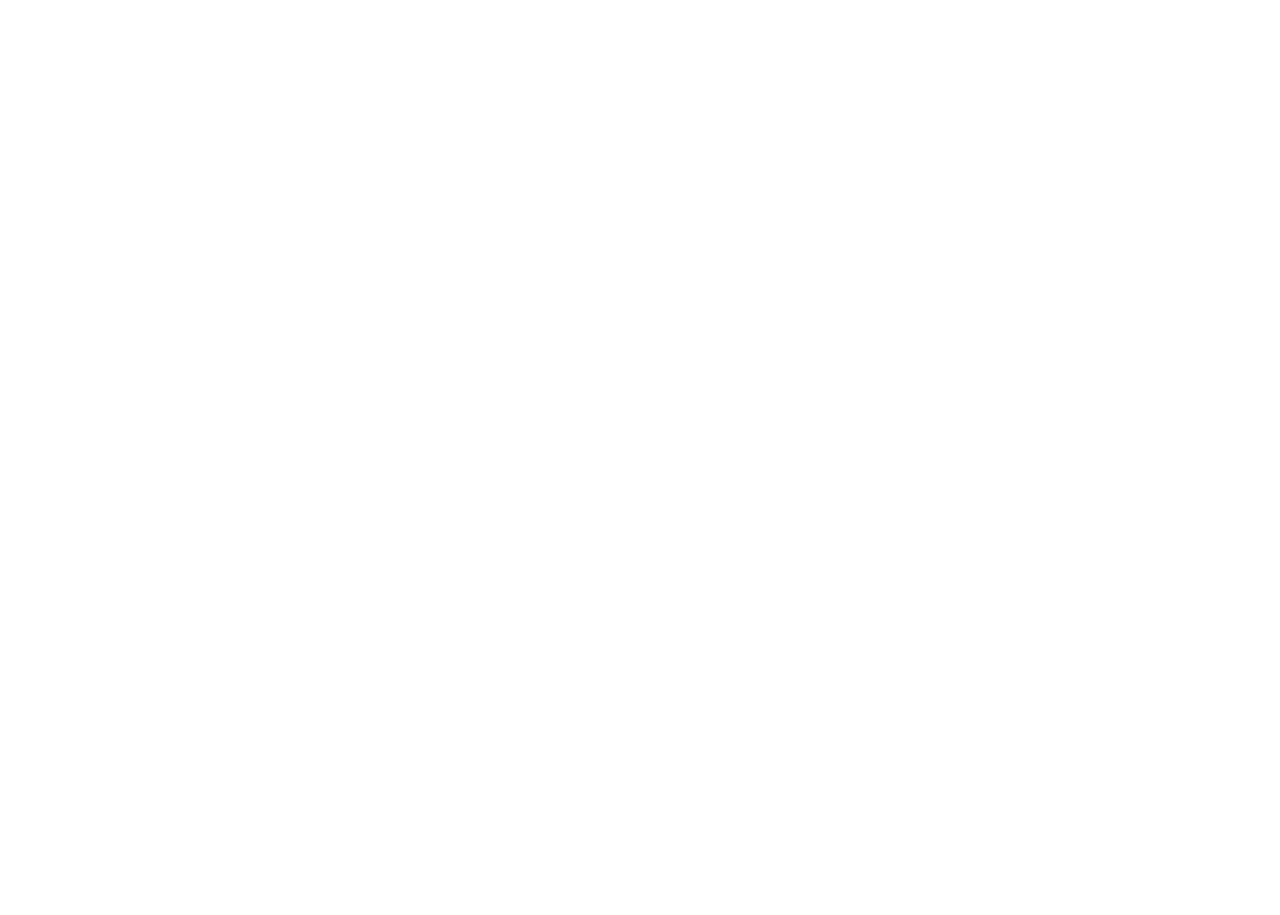
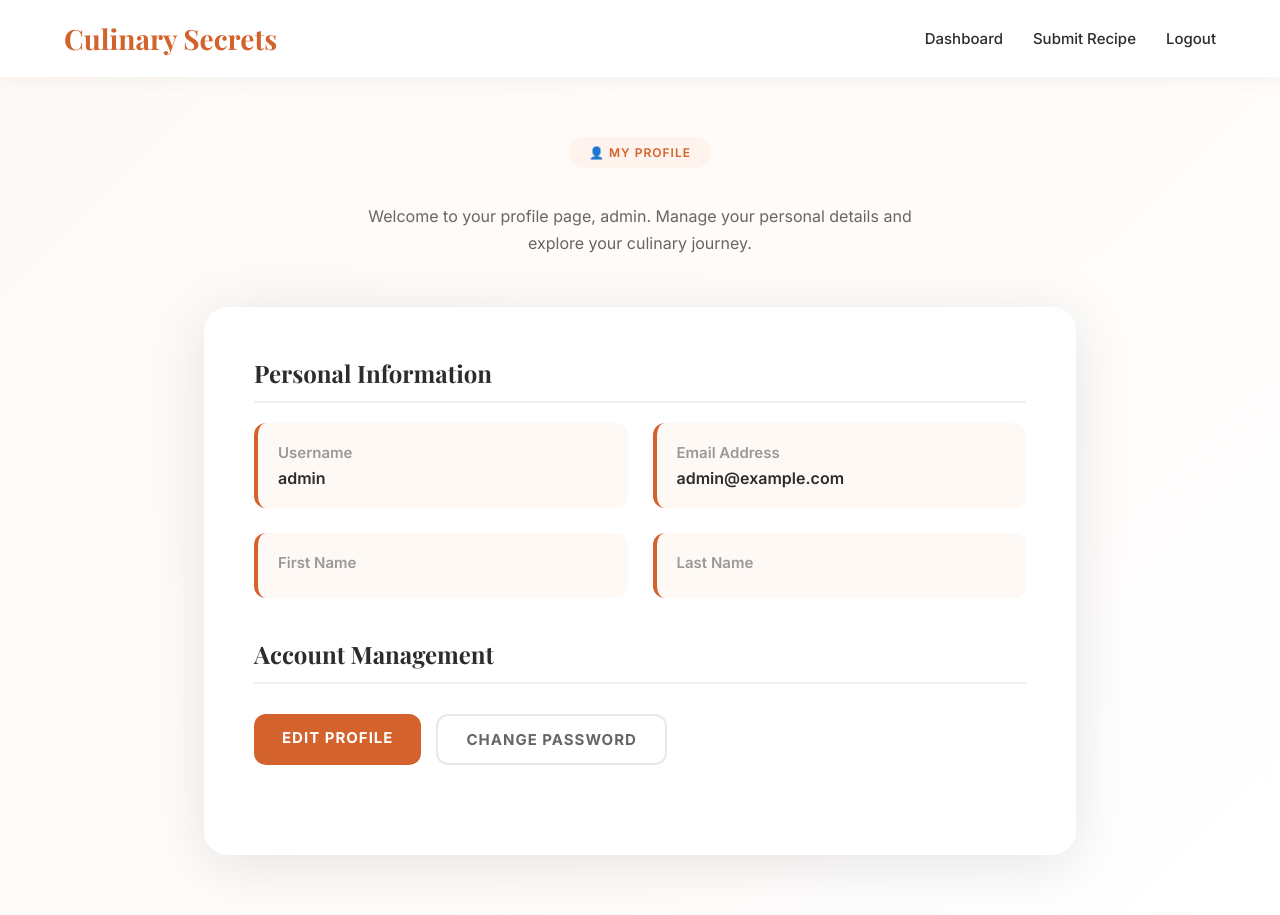
Before and after one commit to Duaby/web-dev-full, a Django app: page /accounts/profile/ in a window 1280 px wide. Before the commit the page is empty. Before the commit the page ends 800 px from the top, so only its background shows below. Run offline with Django 5.2, Linux system fonts and the light colour scheme; a user stored in the database is signed in; data comes from the database, SQL or seed files in the repository; tables that the repository leaves empty hold one stand-in row (values such as "Sample post").

Commit message:
Added profile.html page

```diff
--- a/accounts/templates/accounts/guest_recipes.html
+++ b/accounts/templates/accounts/guest_recipes.html
@@ -472,7 +472,7 @@
         {% if recipes %}
             <div class="recipes-grid">
                 {% for recipe in recipes %}
-                    <div class="recipe-card" onclick="window.location.href='{% url 'accounts:recipe_detail' recipe.slug %}'">
+                    <div class="recipe-card" onclick='window.location.href="{% url "accounts:recipe_detail" recipe.slug %}"'>
                         <div class="recipe-image">
                             {% if recipe.category.name == "Italian" %}🍝
                             {% elif recipe.category.name == "American" %}🍔
--- a/accounts/templates/accounts/profile.html
+++ b/accounts/templates/accounts/profile.html
@@ -0,0 +1,259 @@
+<!DOCTYPE html>
+<html lang="en">
+<head>
+    <meta charset="UTF-8">
+    <meta name="viewport" content="width=device-width, initial-scale=1.0">
+    <title>My Profile - Culinary Secrets</title>
+    <link href="https://fonts.googleapis.com/css2?family=Playfair+Display:wght@400;600;700;900&family=Inter:wght@300;400;500;600;700&display=swap" rel="stylesheet">
+    <style>
+        * {
+            margin: 0;
+            padding: 0;
+            box-sizing: border-box;
+        }
+
+        body {
+            font-family: 'Inter', sans-serif;
+            background: linear-gradient(135deg, #fef9f5 0%, #fff 100%);
+            color: #2c2c2c;
+            min-height: 100vh;
+        }
+
+        /* Navbar */
+        .navbar {
+            background: rgba(255,255,255,0.98);
+            padding: 20px 5%;
+            box-shadow: 0 2px 20px rgba(0,0,0,0.05);
+            display: flex;
+            justify-content: space-between;
+            align-items: center;
+        }
+
+        .logo {
+            font-family: 'Playfair Display', serif;
+            font-size: 28px;
+            font-weight: 700;
+            color: #d4622c;
+            text-decoration: none;
+        }
+
+        .nav-links {
+            display: flex;
+            gap: 30px;
+            align-items: center;
+        }
+
+        .nav-links a {
+            text-decoration: none;
+            color: #2c2c2c;
+            font-weight: 500;
+            font-size: 15px;
+            transition: color 0.3s;
+        }
+
+        .nav-links a:hover {
+            color: #d4622c;
+        }
+
+        /* Profile Container */
+        .container {
+            max-width: 1000px;
+            margin: 60px auto;
+            padding: 0 5%;
+        }
+
+        .profile-header {
+            text-align: center;
+            margin-bottom: 50px;
+        }
+
+        .page-badge {
+            display: inline-block;
+            background: #fef3ed;
+            color: #d4622c;
+            padding: 8px 20px;
+            border-radius: 50px;
+            font-size: 12px;
+            font-weight: 600;
+            text-transform: uppercase;
+            letter-spacing: 1px;
+            margin-bottom: 20px;
+        }
+
+        .profile-header h1 {
+            font-family: 'Playfair Display', serif;
+            font-size: 48px;
+            font-weight: 900;
+            margin-bottom: 15px;
+        }
+
+        .profile-header p {
+            font-size: 16px;
+            color: #666;
+            max-width: 600px;
+            margin: 0 auto;
+            line-height: 1.7;
+        }
+
+        /* Profile Card */
+        .profile-card {
+            background: white;
+            border-radius: 24px;
+            box-shadow: 0 10px 60px rgba(0,0,0,0.1);
+            padding: 50px;
+        }
+
+        .profile-section {
+            margin-bottom: 40px;
+        }
+
+        .section-title {
+            font-family: 'Playfair Display', serif;
+            font-size: 24px;
+            font-weight: 700;
+            margin-bottom: 20px;
+            color: #2c2c2c;
+            padding-bottom: 12px;
+            border-bottom: 2px solid #f0f0f0;
+        }
+
+        .info-grid {
+            display: grid;
+            grid-template-columns: 1fr 1fr;
+            gap: 25px;
+        }
+
+        .info-item {
+            background: #fef9f5;
+            border-radius: 12px;
+            padding: 20px;
+            border-left: 4px solid #d4622c;
+        }
+
+        .info-item h3 {
+            font-size: 15px;
+            color: #999;
+            margin-bottom: 6px;
+            font-weight: 600;
+        }
+
+        .info-item p {
+            font-size: 16px;
+            font-weight: 600;
+            color: #2c2c2c;
+        }
+
+        /* Buttons */
+        .actions {
+            display: flex;
+            gap: 15px;
+            margin-top: 30px;
+        }
+
+        .btn {
+            padding: 14px 28px;
+            border-radius: 12px;
+            font-weight: 700;
+            font-size: 15px;
+            text-decoration: none;
+            transition: all 0.3s;
+            border: none;
+            cursor: pointer;
+            text-transform: uppercase;
+            letter-spacing: 1px;
+            font-family: 'Inter', sans-serif;
+        }
+
+        .btn-primary {
+            background: #d4622c;
+            color: white;
+        }
+
+        .btn-primary:hover {
+            background: #b8531f;
+            transform: translateY(-2px);
+            box-shadow: 0 10px 30px rgba(212, 98, 44, 0.3);
+        }
+
+        .btn-secondary {
+            background: white;
+            border: 2px solid #e8e8e8;
+            color: #666;
+        }
+
+        .btn-secondary:hover {
+            border-color: #d4622c;
+            color: #d4622c;
+        }
+
+        /* Responsive */
+        @media (max-width: 768px) {
+            .info-grid {
+                grid-template-columns: 1fr;
+            }
+
+            .profile-card {
+                padding: 30px 20px;
+            }
+
+            .profile-header h1 {
+                font-size: 36px;
+            }
+        }
+    </style>
+</head>
+<body>
+    <!-- Navbar -->
+    <nav class="navbar">
+        <a href="{% url 'recipes:landing_page' %}" class="logo">Culinary Secrets</a>
+        <div class="nav-links">
+            <a href="{% url 'accounts:dashboard' %}">Dashboard</a>
+            <a href="{% url 'accounts:submit_recipe' %}">Submit Recipe</a>
+            <a href="{% url 'accounts:logout' %}">Logout</a>
+        </div>
+    </nav>
+
+    <!-- Profile Section -->
+    <div class="container">
+        <div class="profile-header">
+            <span class="page-badge">👤 My Profile</span>
+            <h1>{{ user.first_name }} {{ user.last_name }}</h1>
+            <p>Welcome to your profile page, {{ user.username }}. Manage your personal details and explore your culinary journey.</p>
+        </div>
+
+        <div class="profile-card">
+            <!-- Basic Info -->
+            <div class="profile-section">
+                <h2 class="section-title">Personal Information</h2>
+                <div class="info-grid">
+                    <div class="info-item">
+                        <h3>Username</h3>
+                        <p>{{ user.username }}</p>
+                    </div>
+                    <div class="info-item">
+                        <h3>Email Address</h3>
+                        <p>{{ user.email }}</p>
+                    </div>
+                    <div class="info-item">
+                        <h3>First Name</h3>
+                        <p>{{ user.first_name }}</p>
+                    </div>
+                    <div class="info-item">
+                        <h3>Last Name</h3>
+                        <p>{{ user.last_name }}</p>
+                    </div>
+                </div>
+            </div>
+
+            <!-- Account Actions -->
+            <div class="profile-section">
+                <h2 class="section-title">Account Management</h2>
+                <div class="actions">
+                    <a href="{% url 'accounts:edit_profile' %}" class="btn btn-primary">Edit Profile</a>
+                    <a href="{% url 'accounts:change_password' %}" class="btn btn-secondary">Change Password</a>
+                </div>
+            </div>
+        </div>
+    </div>
+</body>
+</html>
```
